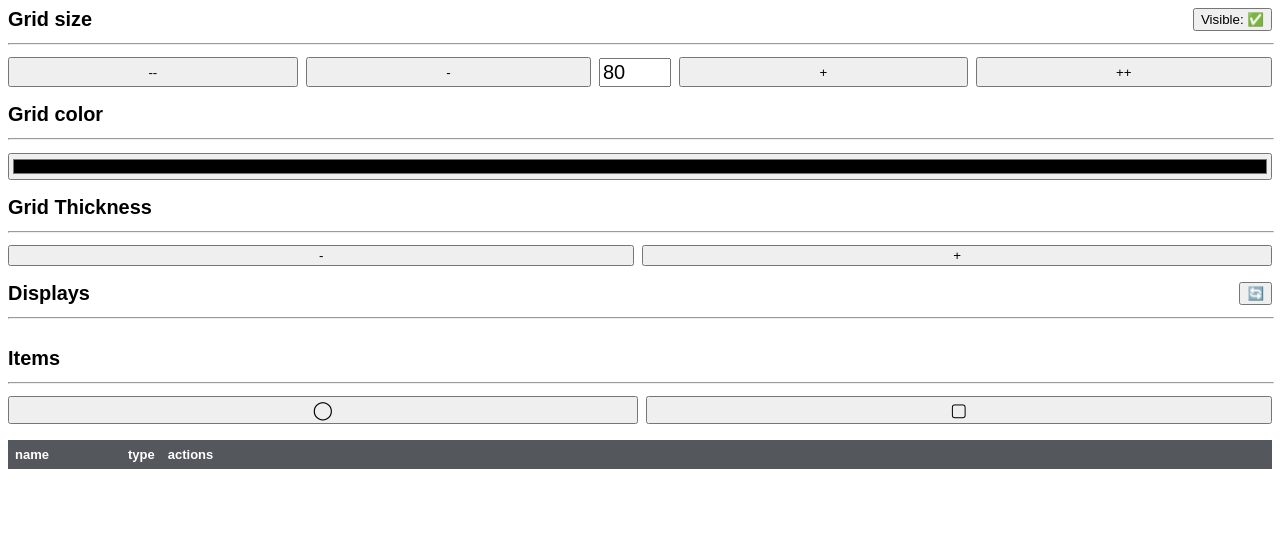
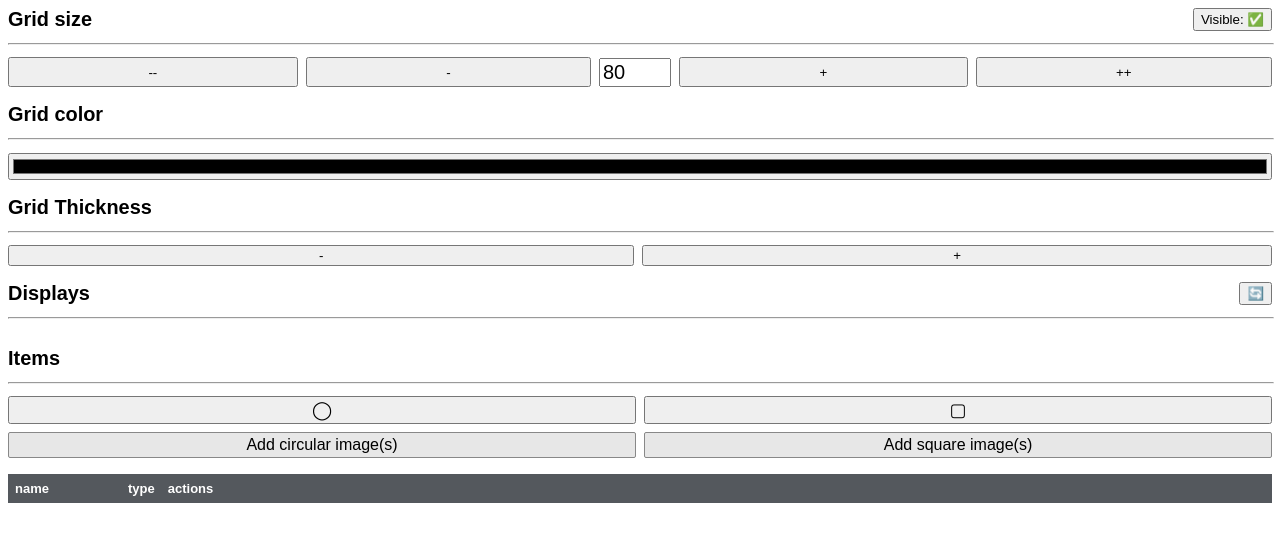
Before and after one commit to Jasonizl/dnd-overlay-tool, a website with bundled scripts: page options.html in a window 1280 px wide. Built offline with nearby package versions, Linux system fonts and the light colour scheme.

Commit message:
add inputs for adding images

```diff
--- a/options.css
+++ b/options.css
@@ -108,14 +108,51 @@ Button:disabled {
 #itemOptions {
     margin-bottom: 16px;
     display: flex;
+    flex-flow: column;
     width: 100%;
     gap: 8px;
 }
 
-#itemOptions button {
-    font-size: 18px;
-    flex-grow: 1;
+.itemOptionsRow {
+  display: flex;
+  flex-direction: row;
+  gap: 8px;
 }
+
+#itemOptions button, #itemOptions input {
+  font-size: 18px;
+  flex-grow: 1;
+  width: 50%;
+}
+
+#itemOptions input {
+  opacity: 0;
+  width: 0;
+  display: none;
+}
+
+#itemOptions label {
+  flex-grow: 1;
+  font-size: 16px;
+  border: 1px solid #888888;
+  border-radius: 2px;
+  background: #e7e7e7;
+  width: 100%;
+  display: flex;
+  align-items: center;
+  justify-content: center;
+  padding-top: 1px;
+  padding-bottom: 1px;
+  min-height: 22px;
+}
+
+#itemOptions label:hover {
+  cursor: pointer;
+  border: 1px solid #666666;
+  background: #d8d8d8;
+}
+
+
 
 table {
     border-collapse: collapse;
--- a/options.html
+++ b/options.html
@@ -45,8 +45,16 @@
     <h5>Items</h5>
     <hr />
     <div id='itemOptions'>
-      <button id='newCircleButton'>◯</button>
-      <button id='newRectangleButton'>▢</button>
+      <div class='itemOptionsRow'>
+        <button id='newCircleButton'>◯</button>
+        <button id='newRectangleButton'>▢</button>
+      </div>
+      <div class='itemOptionsRow'>
+        <label for='newImageCircle'>Add circular image(s)</label>
+        <input type='file' id='newImageCircle' accept='image/png, image/jpeg, image/webm' multiple placeholder='Circular Images' />
+        <label for='newImageCircle'>Add square image(s)</label>
+        <input type='file' id='newImageRectangle' accept='image/png, image/jpeg, image/webm' multiple placeholder='Square Images' />
+      </div>
     </div>
     <div id='tableList'>
       <table id='tableHeader'>
```
